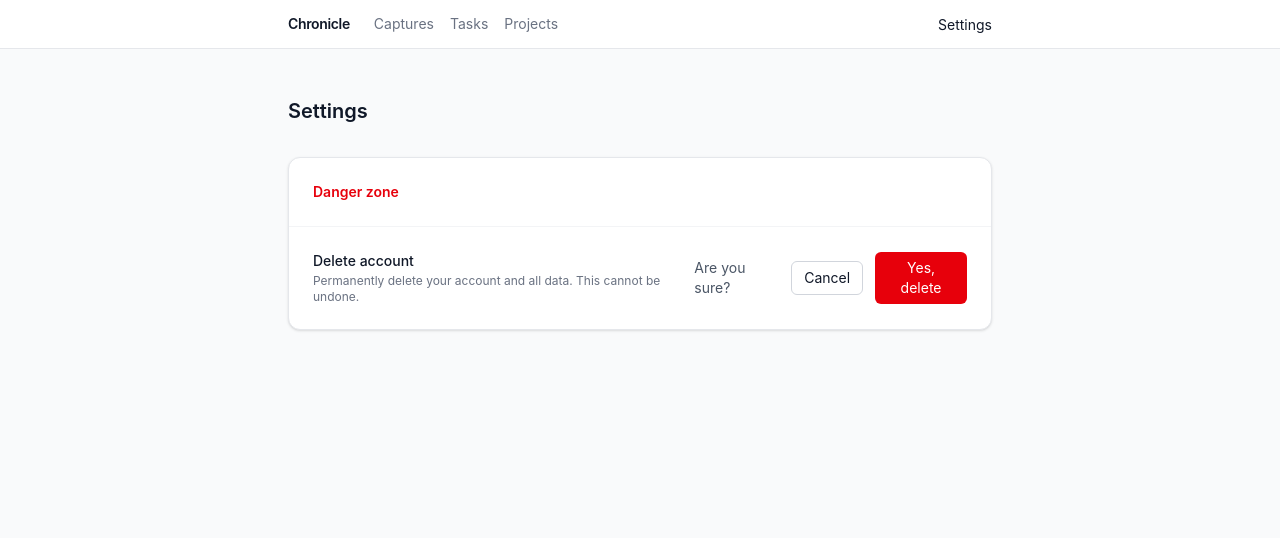
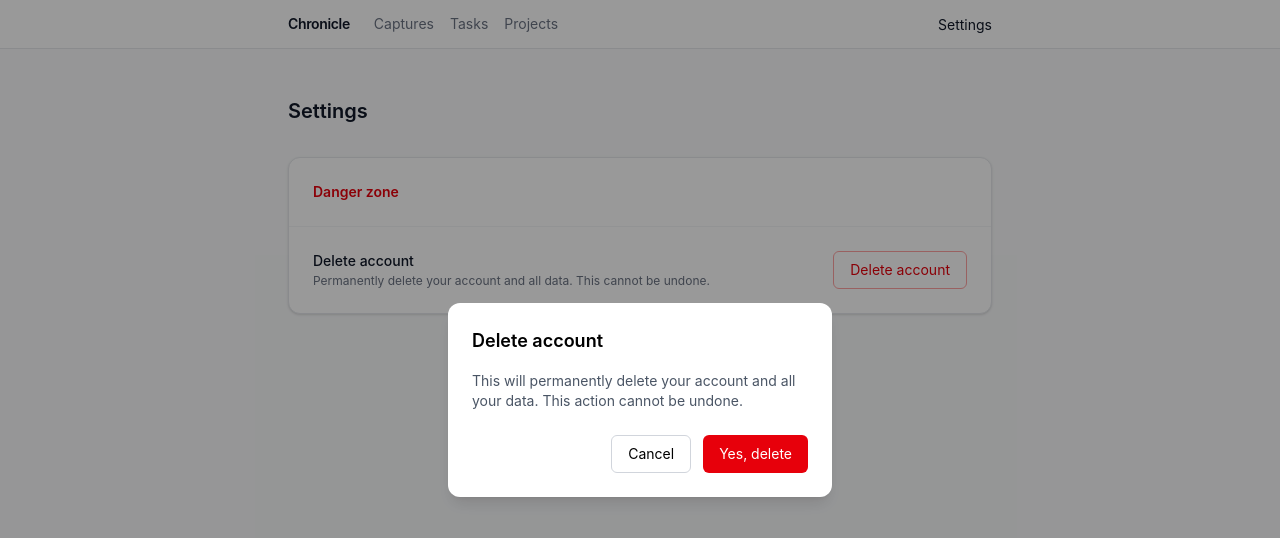
Before and after one commit to mmwuzhi/chronicle, a React (Vite) app in the folder web/: page /settings in a window 1280 px wide. Both pictures are taken after a click on the button "Delete account". Shown: the top 538 px of the page. Built offline with nearby package versions, Linux system fonts and the light colour scheme; no server answers.

Commit message:
fix: replace inline delete confirmation with modal dialog

```diff
--- a/web/src/routes/projects.$projectId.tsx
+++ b/web/src/routes/projects.$projectId.tsx
@@ -1,6 +1,7 @@
 import { createFileRoute, Link, useNavigate } from "@tanstack/react-router";
 import { useState } from "react";
 import { useQueryClient } from "@tanstack/react-query";
+import * as Dialog from "@radix-ui/react-dialog";
 import {
   useListProjects,
   useUpdateProject,
@@ -48,7 +49,7 @@
   const [editing, setEditing] = useState(false);
   const [editName, setEditName] = useState("");
   const [editColor, setEditColor] = useState("");
-  const [confirmDelete, setConfirmDelete] = useState(false);
+  const [deleteOpen, setDeleteOpen] = useState(false);
 
   const {
     data: projects,
@@ -218,8 +219,6 @@
             >
               Edit
             </button>
-            {!confirmDelete ? (
-              <>
             <button
               onClick={() =>
                 updateProject.mutate({
@@ -231,31 +230,41 @@
             >
               Archive
             </button>
-                <button
-                  onClick={() => setConfirmDelete(true)}
-                  className="text-xs text-gray-400 hover:text-red-500 transition-colors"
-                >
+            <Dialog.Root open={deleteOpen} onOpenChange={setDeleteOpen}>
+              <Dialog.Trigger asChild>
+                <button className="text-xs text-gray-400 hover:text-red-500 transition-colors">
                   Delete
                 </button>
-              </>
-            ) : (
-              <div className="flex items-center gap-2">
-                <span className="text-sm text-gray-600">Are you sure?</span>
-                <button
-                  onClick={() => setConfirmDelete(false)}
-                  className="text-xs px-2 py-1 rounded border border-gray-300 hover:bg-gray-50 transition-colors"
-                >
+              </Dialog.Trigger>
+              <Dialog.Portal>
+                <Dialog.Overlay className="fixed inset-0 bg-black/40" />
+                <Dialog.Content className="fixed top-1/2 left-1/2 -translate-x-1/2 -translate-y-1/2 bg-white rounded-xl shadow-lg p-6 w-full max-w-sm flex flex-col gap-4">
+                  <Dialog.Title className="text-lg font-semibold">
+                    Delete project
+                  </Dialog.Title>
+                  <Dialog.Description className="text-sm text-gray-600">
+                    This will permanently delete "{project.name}". Tasks in this
+                    project will be kept but unassigned.
+                  </Dialog.Description>
+                  <div className="flex justify-end gap-3 mt-2">
+                    <Dialog.Close asChild>
+                      <button className="text-sm px-4 py-2 rounded-md border border-gray-300 hover:bg-gray-50 transition-colors">
                         Cancel
                       </button>
+                    </Dialog.Close>
                     <button
-                  onClick={() => deleteProject.mutate({ id: projectId })}
+                      onClick={() =>
+                        deleteProject.mutate({ id: projectId })
+                      }
                       disabled={deleteProject.isPending}
-                  className="text-xs px-2 py-1 rounded bg-red-600 text-white hover:bg-red-700 transition-colors disabled:opacity-50"
+                      className="text-sm px-4 py-2 rounded-md bg-red-600 text-white hover:bg-red-700 transition-colors disabled:opacity-50"
                     >
                       {deleteProject.isPending ? "Deleting…" : "Yes, delete"}
                     </button>
                   </div>
-            )}
+                </Dialog.Content>
+              </Dialog.Portal>
+            </Dialog.Root>
           </div>
         )}
 
--- a/web/src/routes/settings.tsx
+++ b/web/src/routes/settings.tsx
@@ -1,6 +1,7 @@
 import { createFileRoute, useNavigate } from "@tanstack/react-router";
 import { useState } from "react";
 import { useMutation } from "@tanstack/react-query";
+import * as Dialog from "@radix-ui/react-dialog";
 import { Nav } from "../components/nav";
 import { api } from "../lib/axios";
 
@@ -13,7 +14,7 @@
 
 function Settings() {
   const navigate = useNavigate();
-  const [confirming, setConfirming] = useState(false);
+  const [open, setOpen] = useState(false);
 
   const mutation = useMutation({
     mutationFn: deleteAccount,
@@ -37,40 +38,49 @@
             <div>
               <p className="text-sm font-medium">Delete account</p>
               <p className="text-xs text-gray-500 mt-0.5">
-                Permanently delete your account and all data. This cannot be undone.
+                Permanently delete your account and all data. This cannot be
+                undone.
               </p>
             </div>
-            {!confirming ? (
-              <button
-                onClick={() => setConfirming(true)}
-                className="text-sm px-4 py-2 rounded-md border border-red-300 text-red-600 hover:bg-red-50 transition-colors"
-              >
+            <Dialog.Root open={open} onOpenChange={setOpen}>
+              <Dialog.Trigger asChild>
+                <button className="text-sm px-4 py-2 rounded-md border border-red-300 text-red-600 hover:bg-red-50 transition-colors">
                   Delete account
                 </button>
-            ) : (
-              <div className="flex items-center gap-3">
-                <p className="text-sm text-gray-600">Are you sure?</p>
-                <button
-                  onClick={() => setConfirming(false)}
-                  className="text-sm px-3 py-1.5 rounded-md border border-gray-300 hover:bg-gray-50 transition-colors"
-                >
+              </Dialog.Trigger>
+              <Dialog.Portal>
+                <Dialog.Overlay className="fixed inset-0 bg-black/40" />
+                <Dialog.Content className="fixed top-1/2 left-1/2 -translate-x-1/2 -translate-y-1/2 bg-white rounded-xl shadow-lg p-6 w-full max-w-sm flex flex-col gap-4">
+                  <Dialog.Title className="text-lg font-semibold">
+                    Delete account
+                  </Dialog.Title>
+                  <Dialog.Description className="text-sm text-gray-600">
+                    This will permanently delete your account and all your data.
+                    This action cannot be undone.
+                  </Dialog.Description>
+                  {mutation.isError && (
+                    <p className="text-sm text-red-500">
+                      Something went wrong. Please try again.
+                    </p>
+                  )}
+                  <div className="flex justify-end gap-3 mt-2">
+                    <Dialog.Close asChild>
+                      <button className="text-sm px-4 py-2 rounded-md border border-gray-300 hover:bg-gray-50 transition-colors">
                         Cancel
                       </button>
+                    </Dialog.Close>
                     <button
                       onClick={() => mutation.mutate()}
                       disabled={mutation.isPending}
-                  className="text-sm px-3 py-1.5 rounded-md bg-red-600 text-white hover:bg-red-700 transition-colors disabled:opacity-50"
+                      className="text-sm px-4 py-2 rounded-md bg-red-600 text-white hover:bg-red-700 transition-colors disabled:opacity-50"
                     >
                       {mutation.isPending ? "Deleting…" : "Yes, delete"}
                     </button>
                   </div>
-            )}
+                </Dialog.Content>
+              </Dialog.Portal>
+            </Dialog.Root>
           </div>
-          {mutation.isError && (
-            <p className="px-6 pb-6 text-sm text-red-500">
-              Something went wrong. Please try again.
-            </p>
-          )}
         </div>
       </div>
     </div>
```
Lines whose indentation alone changed are shown as unchanged.
